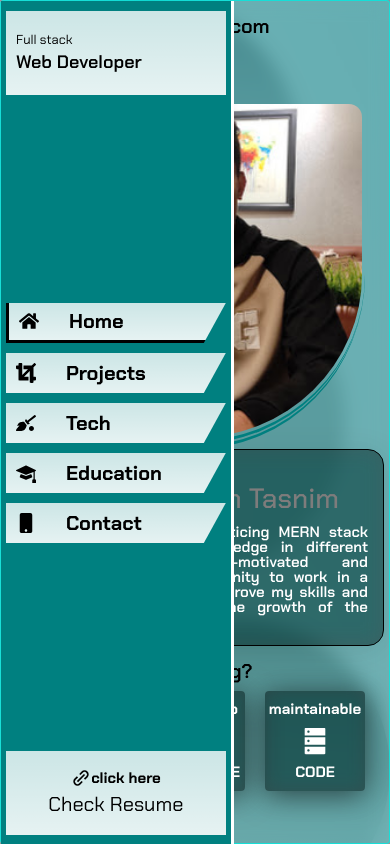
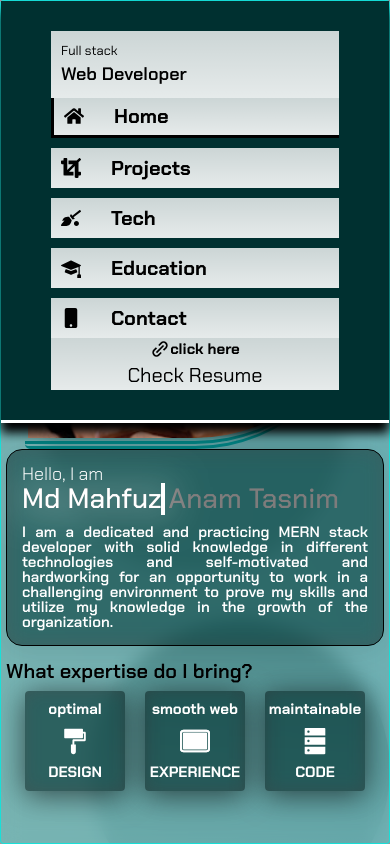
Before and after one commit to mahfuz-ta09/my-portfolio-website, a Next.js app: page / in a window 390 px wide. Built offline with nearby package versions, Linux system fonts and the light colour scheme.

Commit message:
navbar changed

```diff
--- a/src/css/SideNav/SideNav.css
+++ b/src/css/SideNav/SideNav.css
@@ -163,15 +163,17 @@
 
 @media screen and (max-width:450px) {
     .nav-container{
-        padding: 10px 5px;
-        width: 60%;
-        height: 100dvh;
-        border-right: 3px solid #fff;
+        padding: 30px 50px;
+        width: 100%;
+        height: 50dvh;
+        border-right: none;
+        border-bottom: 3px solid #fff;
         position: fixed;
-        bottom: 0;
+        right: 0;
         top: 0;
         z-index: 99;
-        background: teal;
+        box-shadow: 0px 10px 10px #000;
+        background: rgb(0, 48, 48);
     }
 
     .nav-container.open{
@@ -215,7 +217,8 @@
         align-items: center;
         justify-content: start;
         background: linear-gradient(to bottom,rgba(255,255,255,0.8),rgba(255,255,255,0.9));
-        clip-path: polygon(0 0,100% 0px,90% 100%,0% 100%);
+        /* clip-path: polygon(0 0,100% 0px,90% 100%,0% 100%); */
+        clip-path: unset;
         padding: 5px 10px ;
     }
 
```
